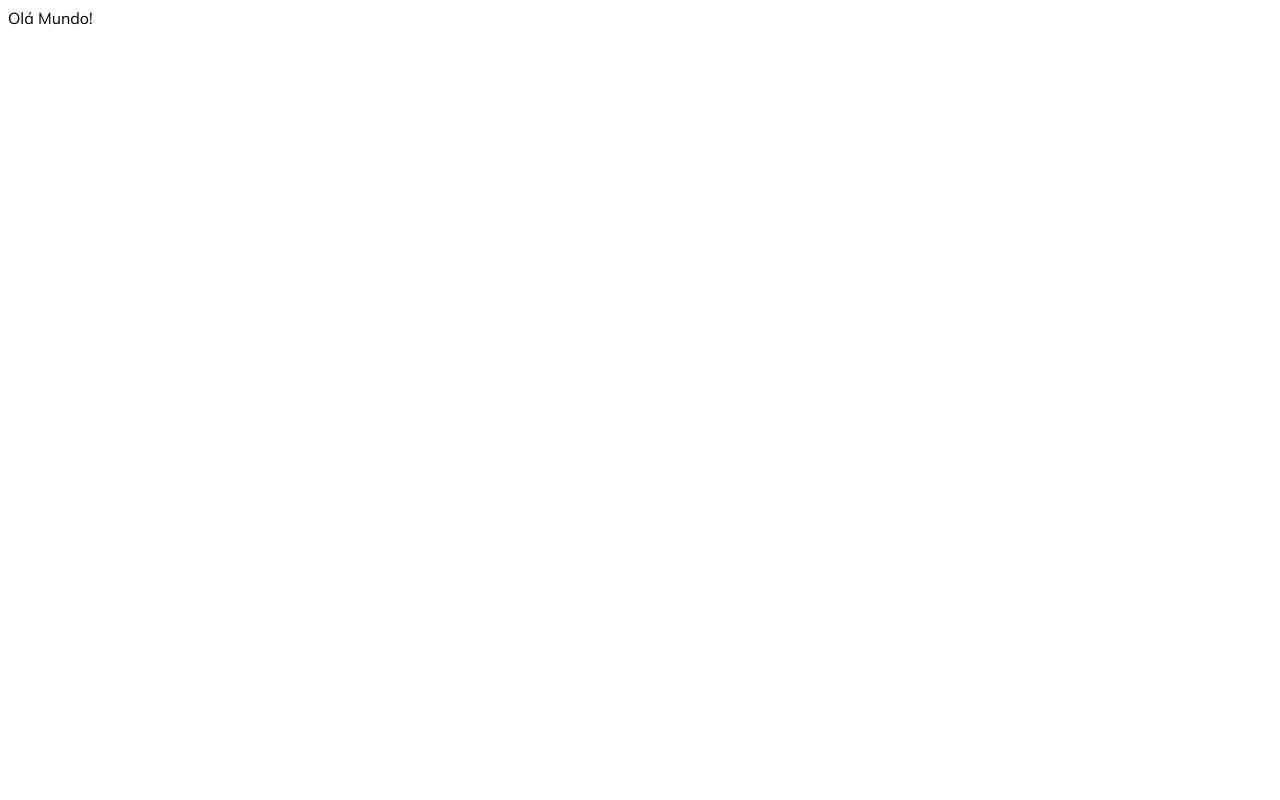
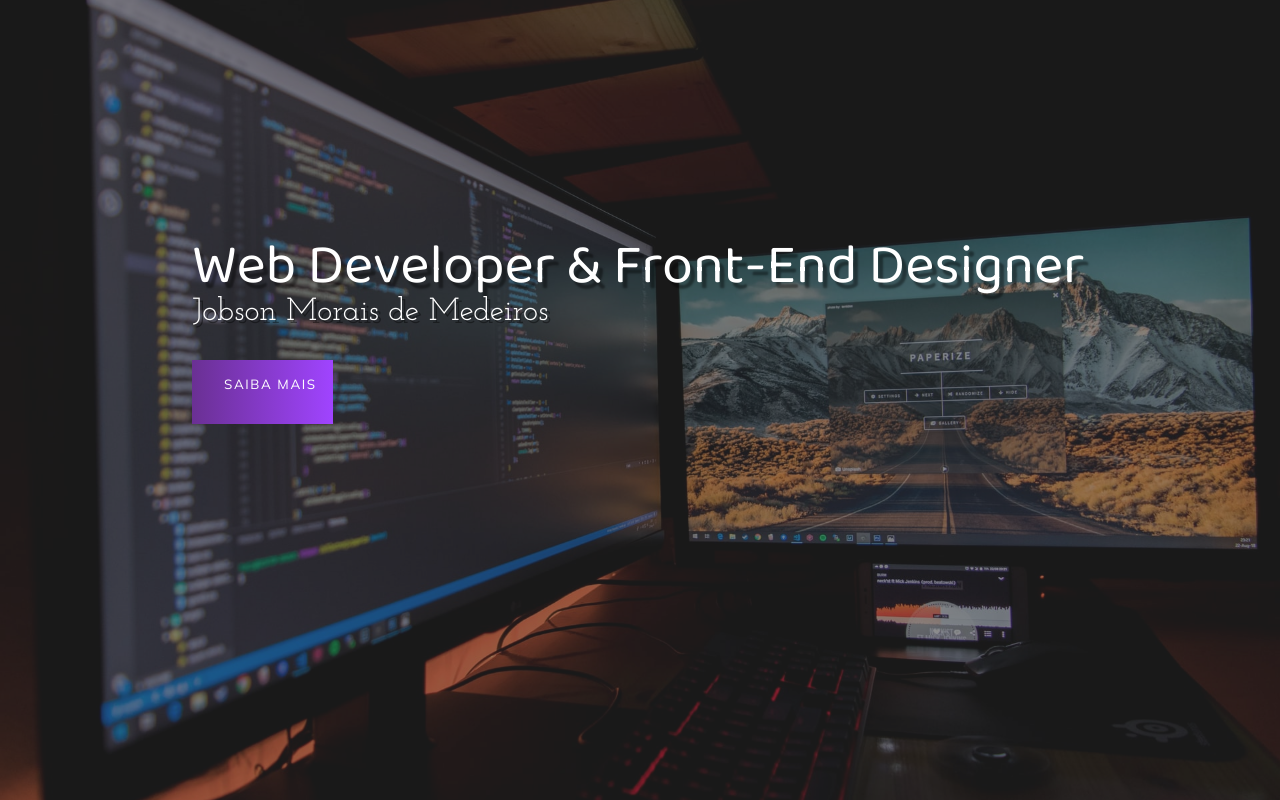
Before and after one commit to jobsonmedeiros/Portfolio1, a plain HTML site: page index.html in a window 1280 px wide. Drawn offline with Linux system fonts and the light colour scheme.

Commit message:
Criada a estrutura inicial do layout

```diff
--- a/index.html
+++ b/index.html
@@ -1,15 +1,34 @@
 <!DOCTYPE html>
 <html lang="pt-BR">
+
 <head>
     <meta charset="UTF-8">
     <meta http-equiv="X-UA-Compatible" content="IE=edge">
     <meta name="viewport" content="width=device-width, initial-scale=1.0">
     <link rel="stylesheet" href="style.css">
+    <link rel="apple-touch-icon" sizes="180x180" href="img/apple-touch-icon.png">
+    <link rel="icon" type="image/png" sizes="32x32" href="img/favicon-32x32.png">
+    <link rel="icon" type="image/png" sizes="16x16" href="img/favicon-16x16.png">
     <link rel="manifest" href="site.webmanifest">
 
     <title>Portfolio</title>
 </head>
+
 <body>
-    Olá Mundo!
+
+    <div class="container">
+        <header>
+            <div class="img-wrapper">
+                <img src="img/bg.jpg" alt="Um ambiente de trabalho de programador: uma mesa com dois
+                computadores ligados mostrando códigos de programação">
+            </div>
+            <div class="banner">
+                <h1>Web Developer & Front-End Designer</h1>
+                <p>Jobson Morais de Medeiros</p>
+                <button>Saiba Mais</button>
+            </div>
+        </header>
+    </div>
 </body>
+
 </html>
--- a/style.css
+++ b/style.css
@@ -2,7 +2,66 @@
 @import url('https://cdnjs.cloudflare.com/ajax/libs/font-awesome/5.15.3/css/all.min.css');
 
 *{
-font-family: 'Baloo Da 2', cursive;
-font-family: 'Josefin Slab', serif;
-font-family: 'Mulish', sans-serif;
+    margin: 0;
+    padding: 0;
 }
+
+header{
+    width: 100%;
+    height: 100vh;
+    overflow: hidden; /* Não gera barra de rolagem */
+    position: relative;
+}
+
+.img-wrapper{
+    width: 100%;
+    height: 100%;
+    background-color: rgba(0, 0, 0, 0.8);
+}
+
+.img-wrapper img{
+    width: 100%;
+    height: 100vh;
+    object-fit: cover; /* imagem vai cobrir a div. Imagem não perde proporção ao redimensionar */
+    opacity: 0.5;
+}
+
+.banner {
+    position: absolute;
+    top: 30%;
+    left: 15%;
+}
+
+.banner h1{
+    color: #fff;
+    font-size: 3.5rem;
+    font-family: "Baloo Da 2", serif;
+    font-weight: 200;
+    text-shadow: .3rem .4rem 2px rgba(0, 0, 0, 0.4);
+    line-height: 3.5rem;
+    margin-bottom: 2 rem;
+}
+
+.banner p{
+    font-family: "Josefin Slab", serif;
+    color:#fff;
+    font-size: 2rem;
+    text-shadow: .2rem .2rem rgba(0, 0, 0, .4);
+    margin-bottom: 2rem;
+
+}
+
+.banner button{
+    font-family: "Mulish", serif;
+    color: #000;
+    background-color: purple;
+    color: #fff;
+    text-transform: uppercase;
+    letter-spacing: 0.1rem;
+    background: #6a3093;
+    background: -webkit-linear-gradient(to right, #a044ff, #6a3093);
+    background: linear-gradient(to left, #a044ff, #6a3093);
+    padding: 1rem 1rem 2rem 2rem;
+    border: none;
+
+}
```
Also changed, not shown: img/android-chrome-192x192.png (renamed from android-chrome-192x192.png), img/android-chrome-512x512.png (renamed from android-chrome-512x512.png), img/apple-touch-icon.png (renamed from apple-touch-icon.png), img/bg.jpg (added), img/favicon-16x16.png (renamed from favicon-16x16.png), img/favicon-32x32.png (renamed from favicon-32x32.png), site.webmanifest.
